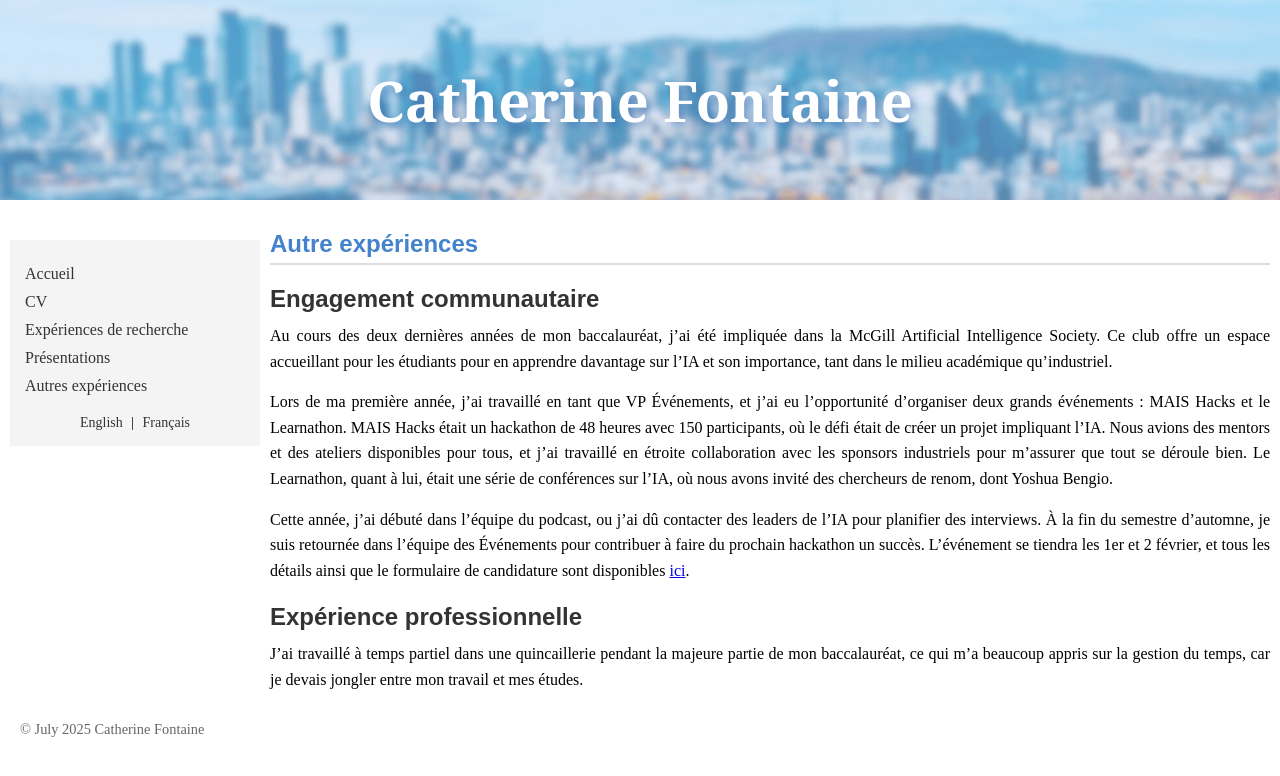
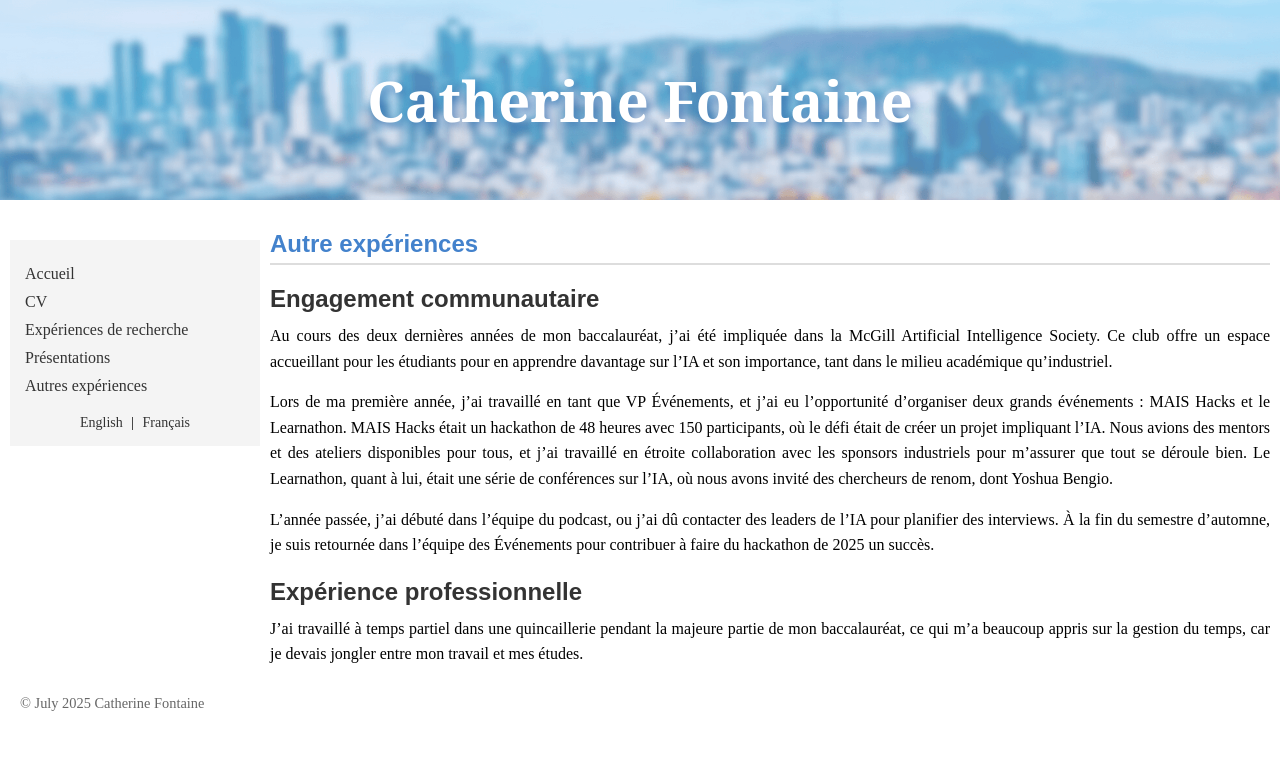
Before and after one commit to CatherineFontaine/CatherineFontaine.github.io, a Jekyll site: the page built from fr/otherexperiences.md, in a window 1280 px wide. Shown: the top 776 px of the page. Built offline with Jekyll 4.4.1, drawn with Linux system fonts in a browser that asks for light colours.

Commit message:
Update otherexperiences.md

```diff
--- a/fr/otherexperiences.md
+++ b/fr/otherexperiences.md
@@ -10,7 +10,7 @@ Au cours des deux dernières années de mon baccalauréat, j'ai été impliquée
 
 Lors de ma première année, j'ai travaillé en tant que VP Événements, et j'ai eu l'opportunité d'organiser deux grands événements : MAIS Hacks et le Learnathon. MAIS Hacks était un hackathon de 48 heures avec 150 participants, où le défi était de créer un projet impliquant l'IA. Nous avions des mentors et des ateliers disponibles pour tous, et j'ai travaillé en étroite collaboration avec les sponsors industriels pour m'assurer que tout se déroule bien. Le Learnathon, quant à lui, était une série de conférences sur l'IA, où nous avons invité des chercheurs de renom, dont Yoshua Bengio.
 
-Cette année, j'ai débuté dans l'équipe du podcast, ou j’ai dû contacter des leaders de l'IA pour planifier des interviews. À la fin du semestre d'automne, je suis retournée dans l'équipe des Événements pour contribuer à faire du prochain hackathon un succès. L'événement se tiendra les 1er et 2 février, et tous les détails ainsi que le formulaire de candidature sont disponibles [ici](https://maishacks.com).
+L'année passée, j'ai débuté dans l'équipe du podcast, ou j’ai dû contacter des leaders de l'IA pour planifier des interviews. À la fin du semestre d'automne, je suis retournée dans l'équipe des Événements pour contribuer à faire du hackathon de 2025 un succès.
 
 
 ### Expérience professionnelle
```
